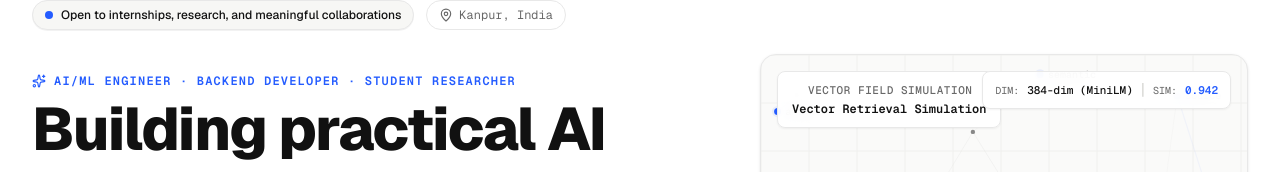
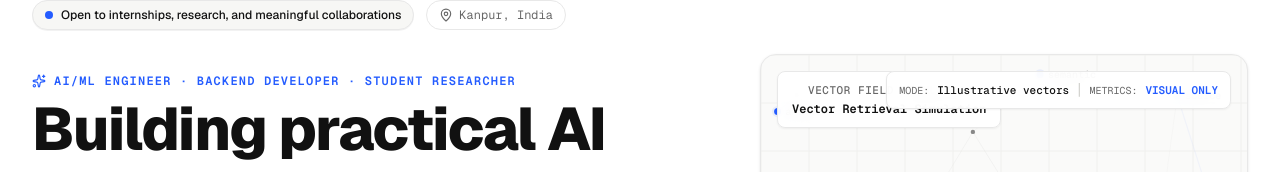
Before and after one commit to Ankitkumar06102005/portfolio, a React (Vite) app: page / in a window 1280 px wide. Shown: the part 144-316 px from the top of the page. Built offline with nearby package versions, Linux system fonts and the light colour scheme.

Commit message:
fix(portfolio): remove fake vector telemetry
Replace random similarity scores and unverified embedding dimension with a clear illustrative-only label.

```diff
--- a/src/components/HeroVisual.tsx
+++ b/src/components/HeroVisual.tsx
@@ -16,7 +16,7 @@ export function HeroVisual() {
   const containerRef = useRef<HTMLDivElement | null>(null);
   const [isFullscreen, setIsFullscreen] = useState(false);
   const [showHint, setShowHint] = useState(true);
-  const [activeEmbedding, setActiveEmbedding] = useState({ dim: '384-dim (MiniLM)', sim: 0.942 });
+  const activeEmbedding = { dim: 'Illustrative vectors', sim: 'VISUAL ONLY' };
 
   useEffect(() => {
     const timeout = window.setTimeout(() => setShowHint(false), 6000);
@@ -148,13 +148,8 @@ export function HeroVisual() {
     };
 
     render();
-    const metricInterval = window.setInterval(() => {
-      const sims = [0.942, 0.961, 0.887, 0.923, 0.955];
-      setActiveEmbedding((previous) => ({ ...previous, sim: sims[Math.floor(Math.random() * sims.length)] }));
-    }, 3200);
-
     return () => {
-      cancelAnimationFrame(animationFrameId); clearInterval(metricInterval); resizeObserver.disconnect();
+      cancelAnimationFrame(animationFrameId); resizeObserver.disconnect();
       canvas.removeEventListener('mousemove', onMouseMove); canvas.removeEventListener('mouseleave', onMouseLeave);
     };
   }, []);
@@ -173,7 +168,7 @@ export function HeroVisual() {
           <p className="mt-0.5 text-xs font-mono font-semibold text-[#111111]">Vector Retrieval Simulation</p>
         </div>
         <div className="pointer-events-none absolute right-4 top-4 flex items-center gap-2 rounded-lg border border-[#E8E8E8] bg-white/95 px-3 py-1.5 shadow-xs backdrop-blur-md">
-          <span className="text-[10px] font-mono text-[#686868]">DIM:</span><span className="text-[11px] font-mono font-medium text-[#111111]">{activeEmbedding.dim}</span><span className="text-[#D4D4D0]">|</span><span className="text-[10px] font-mono text-[#686868]">SIM:</span><span className="text-[11px] font-mono font-semibold text-[#245CFF]">{activeEmbedding.sim.toFixed(3)}</span>
+          <span className="text-[10px] font-mono text-[#686868]">MODE:</span><span className="text-[11px] font-mono font-medium text-[#111111]">{activeEmbedding.dim}</span><span className="text-[#D4D4D0]">|</span><span className="text-[10px] font-mono text-[#686868]">METRICS:</span><span className="text-[11px] font-mono font-semibold text-[#245CFF]">{activeEmbedding.sim}</span>
         </div>
         <button type="button" onClick={() => setIsFullscreen((value) => !value)} className="absolute bottom-4 right-4 z-10 inline-flex items-center gap-2 rounded-md border border-[#E8E8E8] bg-white/95 px-3 py-2 text-[11px] font-mono font-medium text-[#111111] shadow-xs backdrop-blur-md transition-colors hover:border-[#245CFF] hover:text-[#245CFF] focus-visible:outline-none focus-visible:ring-2 focus-visible:ring-[#245CFF]" aria-label={isFullscreen ? 'Exit fullscreen vector engine' : 'Open vector engine fullscreen'} title={isFullscreen ? 'Exit fullscreen (Esc)' : 'Open fullscreen'}>
           {isFullscreen ? <Minimize2 className="h-3.5 w-3.5" /> : <Maximize2 className="h-3.5 w-3.5" />}<span>{isFullscreen ? 'Exit fullscreen' : 'Fullscreen'}</span>
```
